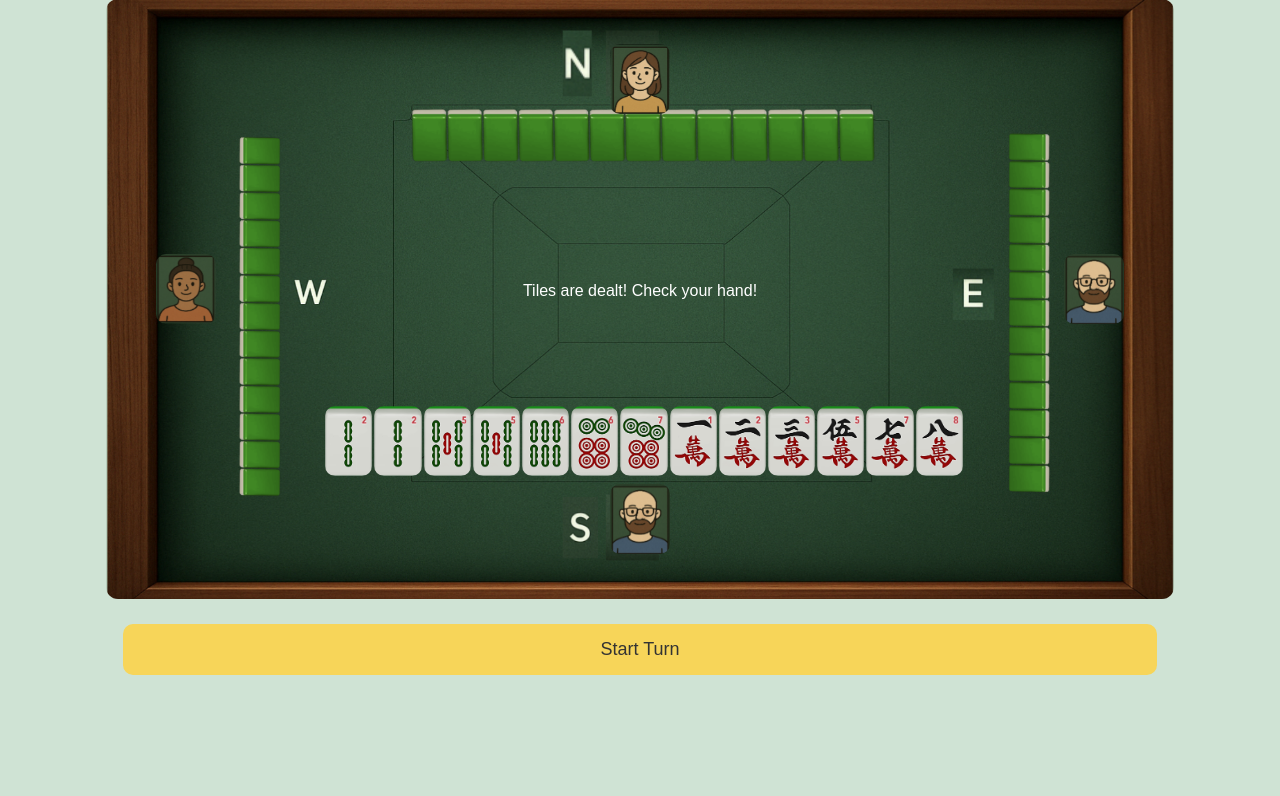
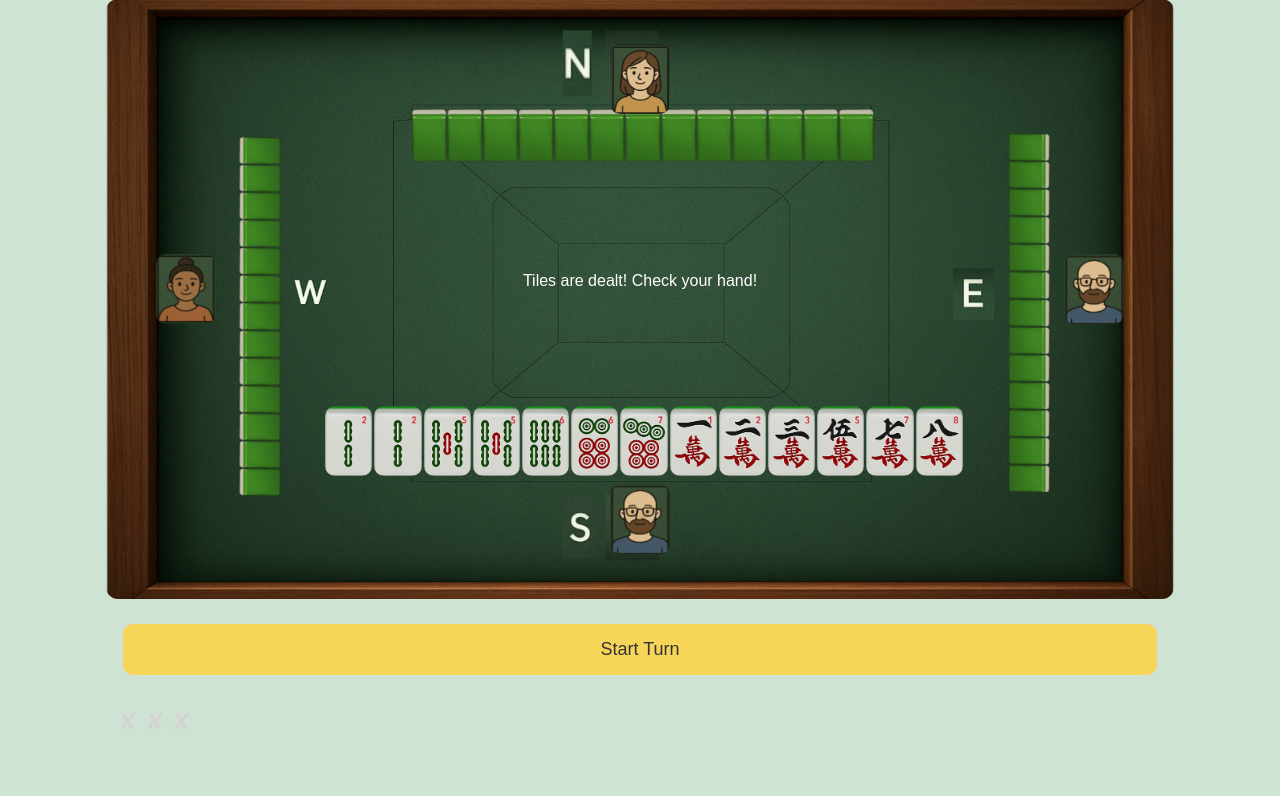
Before and after one commit to dby516/UIDesign_project, a Flask app: page /quiz/1 in a window 1280 px wide. Shown: the part 97-893 px from the top of the page. Before the commit the page ends 772 px from the top, so only its background shows below. Run offline with Flask 3, Linux system fonts and the light colour scheme.

Commit message:
add strike system

```diff
--- a/static/style.css
+++ b/static/style.css
@@ -86,11 +86,20 @@ body {
 
 .center {
     position: absolute;
-    top: 50%;
+    top: 47%;
     left: 50%;
     transform: translate(-50%, -50%);
     text-align: center;
     color: white;
+}
+
+#message-box {
+    position: absolute;
+    top: 100%;
+    left: 50%;
+    transform: translateX(-50%);
+    margin-top: 0px;
+    white-space: nowrap;
 }
 
 .options {
@@ -687,3 +696,18 @@ body {
     border-bottom: 2px solid #2e4b2c;
     margin: 0 16px;
 }
+
+
+/* Strike System */
+
+#strike-container {
+    font-size: 24px;
+    color: lightgray;
+}
+.strike.active {
+    color: red;
+}
+#feedback-message {
+    font-weight: bold;
+    font-size: 18px;
+}
--- a/templates/quiz.html
+++ b/templates/quiz.html
@@ -26,10 +26,9 @@
 
             <div class="center">
                 <div class="discard-info">
-                    <p></p>
+                    <div id="discard-message"></div>
                     <img class="tile discard" style="display: none;">
                 </div>
-
                 <div id="message-box"></div>
             </div>
 
@@ -55,6 +54,21 @@
             <div class="options">
             </div>
         </div>
+
+        <!-- Stirke System -->
+        <div id="quiz-status" class="mt-4">
+            <div style="display: flex; align-items: center;">
+                <div id="strike-container">
+                    <span class="strike">✘</span>
+                    <span class="strike">✘</span>
+                    <span class="strike">✘</span>
+                </div>
+                <div id="strike-message" class="ms-3 text-danger"></div>
+            </div>
+            <div id="feedback-message" class="mt-2 text-success"></div>
+        </div>
+
+
     </div>
 </div>
 
```
Also changed, not shown: static/quiz.js (+37 -4 lines).
